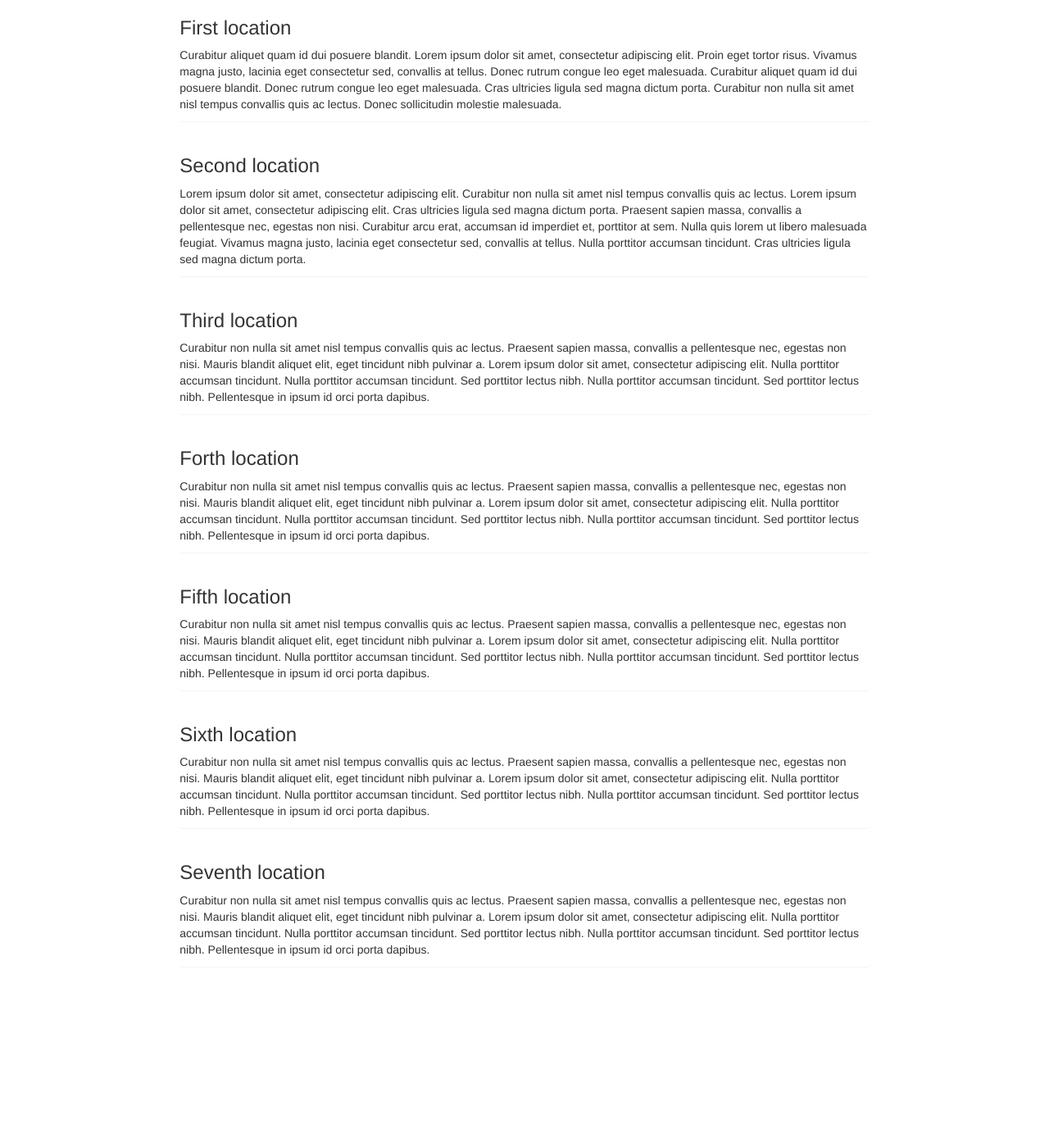
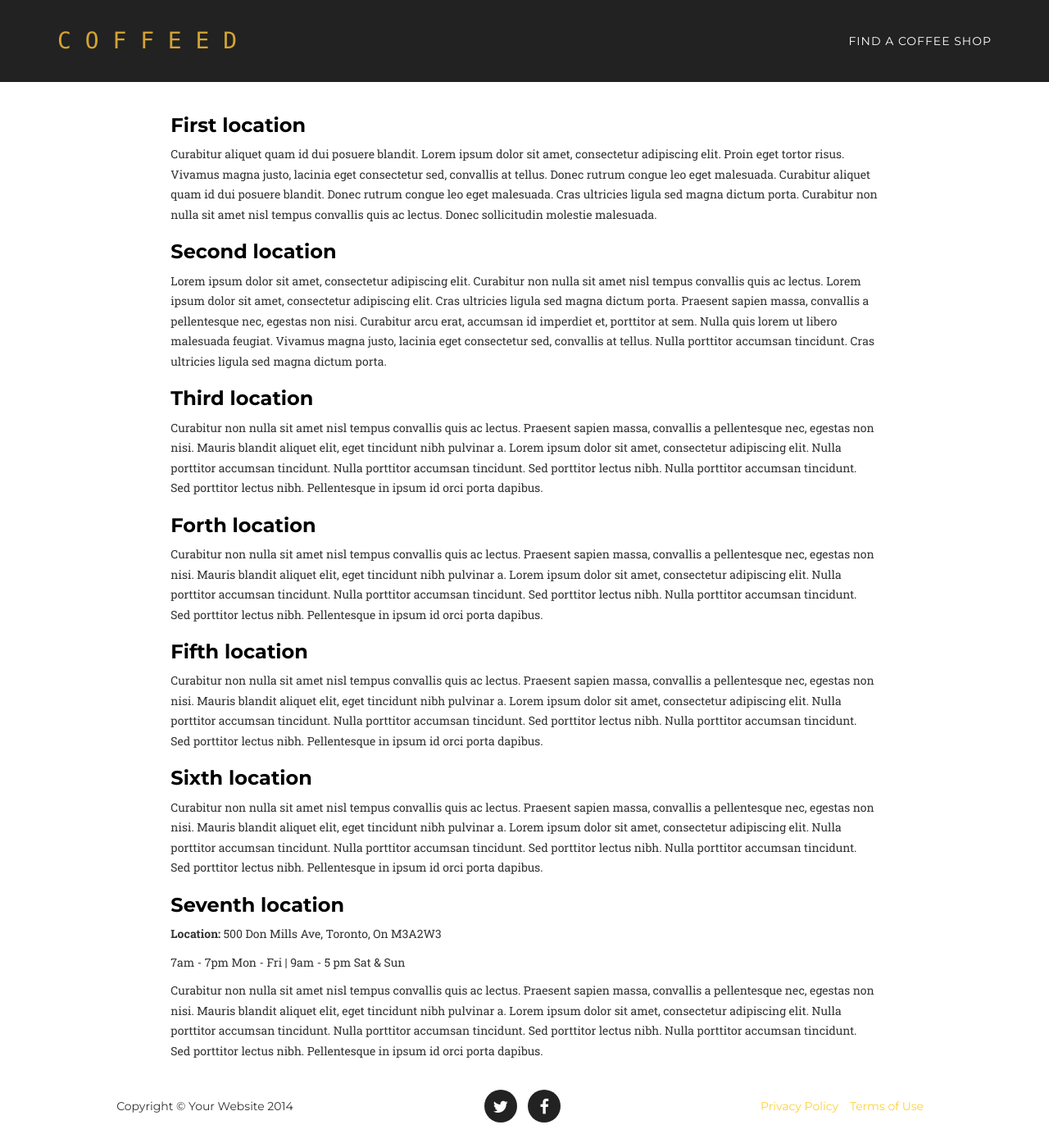
Before and after one commit to TraianAlex/coffee, a Django app: page /location/ in a window 1280 px wide. Shown: the whole page at 82% size. Before the commit the page ends 1166 px from the top, so only its background shows below. Run offline with Django 3.2, Linux system fonts and the light colour scheme; data comes from the database, SQL or seed files in the repository; both versions use the stored data as it was after the commit; some libraries are stand-ins or nearby versions; some web fonts are replaced.

Commit message:
sadasdasd

```diff
--- a/coffee/wsgi.py
+++ b/coffee/wsgi.py
@@ -16,7 +16,7 @@ os.environ.setdefault("DJANGO_SETTINGS_MODULE", "coffee.settings")
 #ON_HEROKU = True
 ON_HEROKU = os.environ.get('ON_HEROKU')
 
-if ON_HEROKU == True:
+if ON_HEROKU == '1':
 	from dj_static import Cling
 	application = Cling(get_wsgi_application())
 else:
--- a/core/models.py
+++ b/core/models.py
@@ -1,11 +1,28 @@
 from django.db import models
+from django.core.urlresolvers import reverse
+
+import os
+import uuid
+
+def upload_to_location(instance, filename):
+    blocks = filename.split('.')
+    ext = blocks[-1]
+    filename = "%s.%s" % (uuid.uuid4(), ext)
+    instance.title = blocks[0]
+    return os.path.join('uploads/', filename)
 
 # Create your models here.
 
 class Location(models.Model):
     title = models.CharField(max_length=300)
     description = models.TextField(null=True, blank=True)
+    address = models.TextField(null=True, blank=True)
+    hours = models.TextField(null=True, blank=True)
+    image_file = models.ImageField(upload_to=upload_to_location, null=True, blank=True)
     created_at = models.DateTimeField(auto_now_add=True)
 
     def __unicode__(self):
          return self.title
+
+    def get_absolute_url(self):
+     return reverse(viewname="location_list", args=[self.id])
--- a/core/urls.py
+++ b/core/urls.py
@@ -7,4 +7,5 @@ urlpatterns = patterns('',
 	url(r'^admin/', include(admin.site.urls)),
  	url(r'^$', coreviews.LandingView.as_view()),
  	url(r'location/$', coreviews.LocationListView.as_view()),
+ 	url(r'location/(?P<pk>\d+)/detail/$', coreviews.LocationDetailView.as_view(), name='location_list'),
 )
--- a/core/views.py
+++ b/core/views.py
@@ -1,6 +1,7 @@
 from django.shortcuts import render
 from django.views.generic.base import TemplateView
 from django.views.generic.list import ListView
+from django.views.generic.detail import DetailView
 import core.models as coremodels
 
 # Create your views here.
@@ -12,4 +13,7 @@ class LocationListView(ListView):
     model = coremodels.Location
     template_name = 'location/list.html'
 
-    #base/theme.html
+class LocationDetailView(DetailView):
+    model = coremodels.Location
+    template_name = 'location/detail.html'
+    context_object_name = 'location'
--- a/requirements.txt
+++ b/requirements.txt
@@ -1,5 +1,8 @@
+boto==2.38.0
 Django==1.8
+django-storages==1.1.8
 gunicorn==19.3.0
+Pillow==2.8.1
 argparse==1.3.0
 pbr==0.10.8
 six==1.9.0
--- a/static/css/agency.css
+++ b/static/css/agency.css
@@ -3,7 +3,6 @@
  * Code licensed under the Apache License v2.0.
  * For details, see http://www.apache.org/licenses/LICENSE-2.0.
  */
-
 
 body {
     overflow-x: hidden;
@@ -235,7 +234,7 @@ fieldset[disabled] .btn-xl.active {
     .navbar-default {
         padding: 25px 0;
         border: 0;
-        background-color: transparent;
+        background-color: #222;
         -webkit-transition: padding .3s;
         -moz-transition: padding .3s;
         transition: padding .3s;
@@ -324,7 +323,6 @@ header .intro-text .intro-heading {
 section {
     padding: 100px 0;
 }
-
 
 section h2.section-heading {
     margin-top: 0;
--- a/templates/base/index.html
+++ b/templates/base/index.html
@@ -47,12 +47,13 @@
                     <span class="icon-bar"></span>
                     <span class="icon-bar"></span>
                 </button>
-                <a class="navbar-brand page-scroll" href="#page-top">C O F F E E D</a>
+                <a class="navbar-brand page-scroll" href="/">C O F F E E D</a>
             </div>
 
             <!-- Collect the nav links, forms, and other content for toggling -->
             <div class="collapse navbar-collapse" id="bs-example-navbar-collapse-1">
                 <ul class="nav navbar-nav navbar-right">
+                    {% block navigation %}
                     <li class="hidden">
                         <a href="#page-top"></a>
                     </li>
@@ -65,6 +66,7 @@
                     <li>
                         <a class="page-scroll" href="#contact">Get Invited</a>
                     </li>
+                    {% endblock %}
                 </ul>
             </div>
             <!-- /.navbar-collapse -->
@@ -234,6 +236,10 @@
     <script src="{% static "js/classie.js" %}"></script>
     <script src="{% static "js/cbpAnimatedHeader.js" %}"></script>
 
+    <!-- Contact Form JavaScript -->
+    <script src="{% static "js/jqBootstrapValidation.js" %}"></script>
+    <script src="{% static "js/contact_me.js" %}"></script>
+
     <!-- Custom Theme JavaScript -->
     <script src="{% static "js/agency.js" %}"></script>
 
--- a/templates/base/theme.html
+++ b/templates/base/theme.html
@@ -1,4 +1,10 @@
 {% extends "base/index.html" %}
+
+{% block navigation %}
+	<li>
+	    <a class="page-scroll" href="/location">Find a Coffee Shop</a>
+	</li>
+{% endblock %}
 
 {% block main_content %}
 
--- a/templates/location/list.html
+++ b/templates/location/list.html
@@ -1,14 +1,22 @@
-{% load staticfiles %}
-<link href="{% static "css/bootstrap.min.css" %}" rel="stylesheet">
+{% extends "base/theme.html" %}
+{% block main_content %}
+<br><br><br><br><br><br>
+<div class="row main-content">
     <div class="row">
         <div class="col-md-2"></div>
         <div class="col-md-8">
         {% for location in object_list %}
-        <div class='panel'>
-        <h3>{{ location.title }}</h3>
+            <div class=''>
+            <h3><a href="{{ location.get_absolute_url }}">{{ location.title }}</a></h3>
+            {% if location.address %}<p><b>Location: </b>{{ location.address }}</p>{% endif %}
+            {% if location.hours %}<p>{{ location.hours }}</p>{% endif %}
+            {% if location.image_file %}<img class="img-responsive" src="{{ location.image_file.url }}"></img>{% endif %}
             <p>{{ location.description }}</p>
             </div>
         {% endfor %}
         </div>
         <div class="col-md-2"></div>
     </div>
+</div>
+
+{% endblock %}
```
Also changed, not shown: coffee/settings.py (+10 -2 lines), templates/location/detail.html (added, +14 -0 lines), coffee/db.sqlite3, core/migrations/0002_auto_20150423_0007.py (added), core/migrations/0003_location_image_file.py (added), 4 other files. Lines whose indentation alone changed are shown as unchanged.
